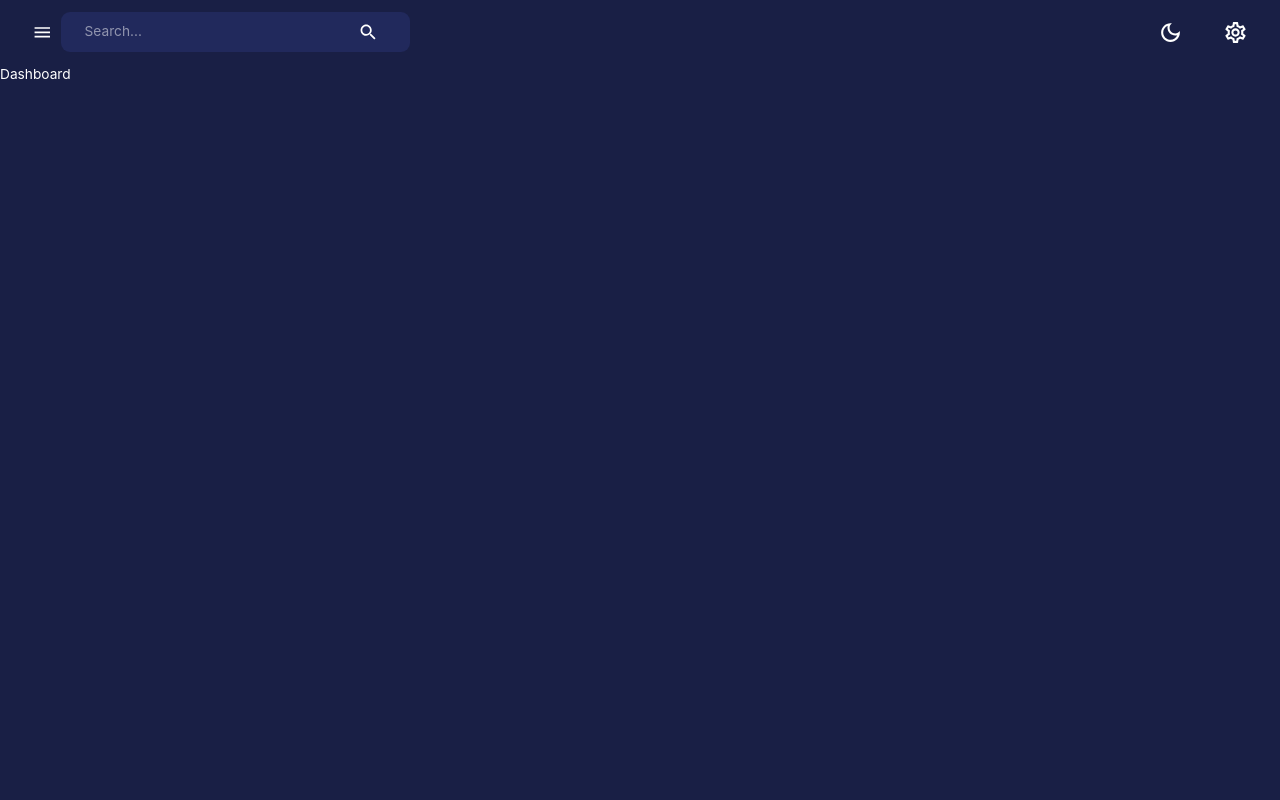
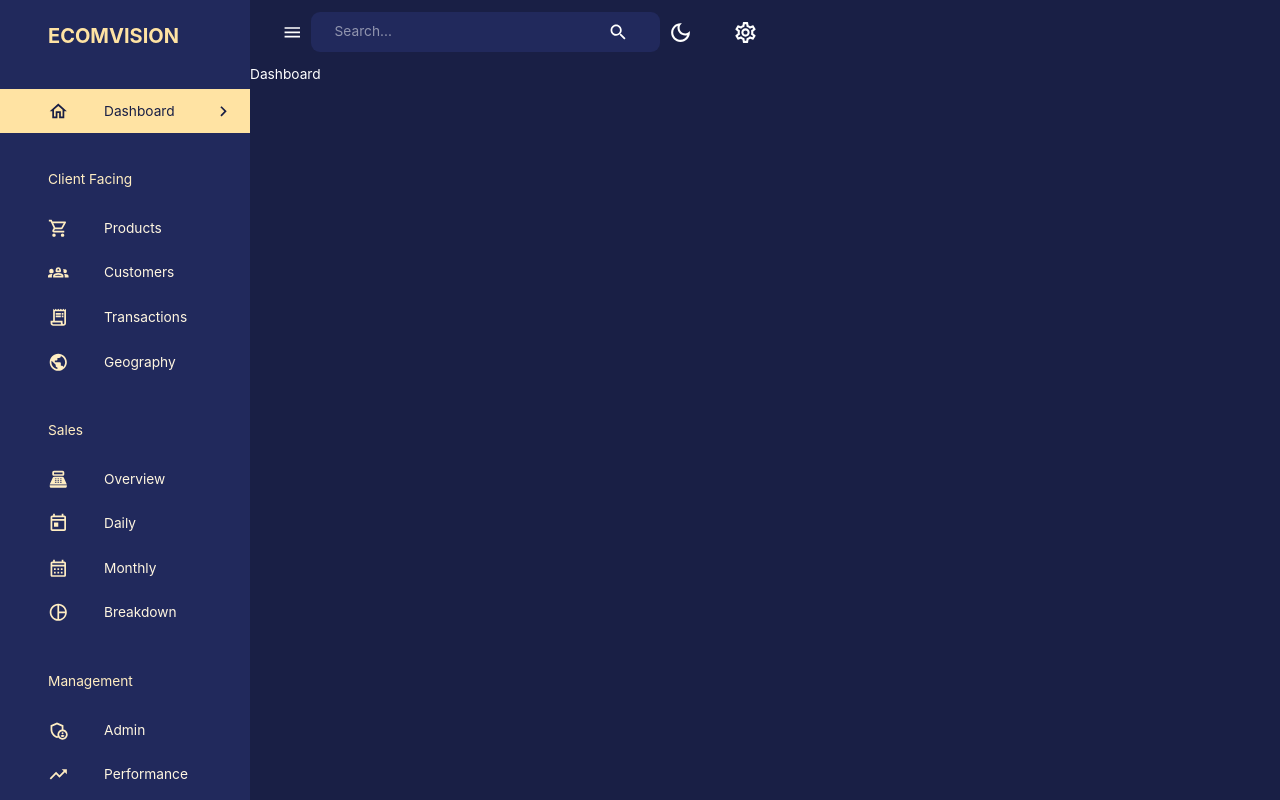
Before and after one commit to RylandAdams/Admin_Dashboard, a React (Create React App) app in the folder client/: page /dashboard in a window 1280 px wide. Built offline with nearby package versions, Linux system fonts and the light colour scheme.

Commit message:
layout for sidebar

```diff
--- /dev/null
+++ b/client/src/components/Sidebar.jsx
@@ -0,0 +1,224 @@
+import React from 'react';
+import {
+	Box,
+	Divider,
+	Drawer,
+	IconButton,
+	List,
+	ListItem,
+	ListItemButton,
+	ListItemIcon,
+	ListItemText,
+	Typography,
+	useTheme,
+} from '@mui/material';
+import {
+	SettingsOutlined,
+	ChevronLeft,
+	ChevronRightOutlined,
+	HomeOutlined,
+	ShoppingCartOutlined,
+	Groups2Outlined,
+	ReceiptLongOutlined,
+	PublicOutlined,
+	PointOfSaleOutlined,
+	TodayOutlined,
+	CalendarMonthOutlined,
+	AdminPanelSettingsOutlined,
+	TrendingUpOutlined,
+	PieChartOutlined,
+} from '@mui/icons-material';
+import { useEffect, useState } from 'react';
+import { useLocation, useNavigate } from 'react-router-dom';
+import FlexBetween from './FlexBetween';
+import profileImage from 'assets/profile.jpeg';
+
+const navItems = [
+	{
+		text: 'Dashboard',
+		icon: <HomeOutlined />,
+	},
+	{
+		text: 'Client Facing',
+		icon: null,
+	},
+	{
+		text: 'Products',
+		icon: <ShoppingCartOutlined />,
+	},
+	{
+		text: 'Customers',
+		icon: <Groups2Outlined />,
+	},
+	{
+		text: 'Transactions',
+		icon: <ReceiptLongOutlined />,
+	},
+	{
+		text: 'Geography',
+		icon: <PublicOutlined />,
+	},
+	{
+		text: 'Sales',
+		icon: null,
+	},
+	{
+		text: 'Overview',
+		icon: <PointOfSaleOutlined />,
+	},
+	{
+		text: 'Daily',
+		icon: <TodayOutlined />,
+	},
+	{
+		text: 'Monthly',
+		icon: <CalendarMonthOutlined />,
+	},
+	{
+		text: 'Breakdown',
+		icon: <PieChartOutlined />,
+	},
+	{
+		text: 'Management',
+		icon: null,
+	},
+	{
+		text: 'Admin',
+		icon: <AdminPanelSettingsOutlined />,
+	},
+	{
+		text: 'Performance',
+		icon: <TrendingUpOutlined />,
+	},
+];
+
+const Sidebar = ({
+	drawerWidth,
+	isSidebarOpen,
+	setIsSidebarOpen,
+	isNonMobile,
+}) => {
+	const { pathname } = useLocation();
+	const [active, setActive] = useState('');
+	const navigate = useNavigate();
+	const theme = useTheme();
+
+	useEffect(() => {
+		setActive(pathname.substring(1));
+	}, [pathname]);
+
+	return (
+		<Box component={'nav'}>
+			{isSidebarOpen && (
+				<Drawer
+					open={isSidebarOpen}
+					onClose={() => setIsSidebarOpen(false)}
+					variant='persistent'
+					anchor='left'
+					sx={{
+						width: drawerWidth,
+						'& .MuiDrawer-paper': {
+							color: theme.palette.secondary[200],
+							backgroundColor: theme.palette.background.alt,
+							boxSizing: 'border-box',
+							borderWidth: isNonMobile ? 0 : '2px',
+							width: drawerWidth,
+						},
+					}}
+				>
+					<Box width='100%'>
+						<Box m='1.5rem 2rem 2rem 3rem'>
+							<FlexBetween color={theme.palette.secondary.main}>
+								<Box
+									display='flex'
+									alignItems='center'
+									gap='0.5rem'
+								>
+									<Typography
+										variant='h4'
+										fontWeight='bold'
+									>
+										ECOMVISION
+									</Typography>
+								</Box>
+								{!isNonMobile && (
+									<IconButton
+										onClick={() =>
+											setIsSidebarOpen(!isSidebarOpen)
+										}
+									>
+										<ChevronLeft />
+									</IconButton>
+								)}
+							</FlexBetween>
+						</Box>
+						<List>
+							{navItems.map(({ text, icon }) => {
+								if (!icon) {
+									return (
+										<Typography
+											key={text}
+											sx={{ m: '2.25rem 0 1rem 3rem' }}
+										>
+											{text}
+										</Typography>
+									);
+								}
+								const lcText = text.toLowerCase();
+
+								return (
+									<ListItem
+										key={text}
+										disablePadding
+									>
+										<ListItemButton
+											onClick={() => {
+												navigate(`/${lcText}`);
+												setActive(lcText);
+											}}
+											sx={{
+												backgroundColor:
+													active === lcText
+														? theme.palette
+																.secondary[300]
+														: 'transparent',
+												color:
+													active === lcText
+														? theme.palette
+																.primary[600]
+														: theme.palette
+																.secondary[100],
+											}}
+										>
+											<ListItemIcon
+												sx={{
+													ml: '2rem',
+													color:
+														active === lcText
+															? theme.palette
+																	.primary[600]
+															: theme.palette
+																	.secondary[200],
+												}}
+											>
+												{icon}
+											</ListItemIcon>
+											<ListItemText primary={text} />
+											{active === lcText && (
+												<ChevronRightOutlined
+													sx={{ ml: 'auto' }}
+												/>
+											)}
+										</ListItemButton>
+									</ListItem>
+								);
+							})}
+						</List>
+					</Box>
+				</Drawer>
+			)}
+		</Box>
+	);
+};
+
+export default Sidebar;
--- a/client/src/scenes/layout/index.js
+++ b/client/src/scenes/layout/index.js
@@ -3,15 +3,25 @@
 import { Outlet } from 'react-router-dom';
 import { useSelector } from 'react-redux';
 import Navbar from 'components/Navbar';
+import Sidebar from 'components/Sidebar';
 
 const Layout = () => {
+	const isNonMobile = useMediaQuery('(min-width: 600px)');
+	const [isSidebarOpen, setIsSidebarOpen] = useState(true);
 	return (
 		<Box
+			display={isNonMobile ? 'flex' : 'block'}
 			width='100%'
 			height='100%'
 		>
+			<Sidebar
+				isNonMobile={isNonMobile}
+				drawerWidth='250px'
+				isSidebarOpen={isSidebarOpen}
+				setIsSidebarOpen={setIsSidebarOpen}
+			></Sidebar>
 			<Box>
-				<Navbar />
+				<Navbar isSidebarOpen={isSidebarOpen} />
 				<Outlet />
 			</Box>
 		</Box>
```
